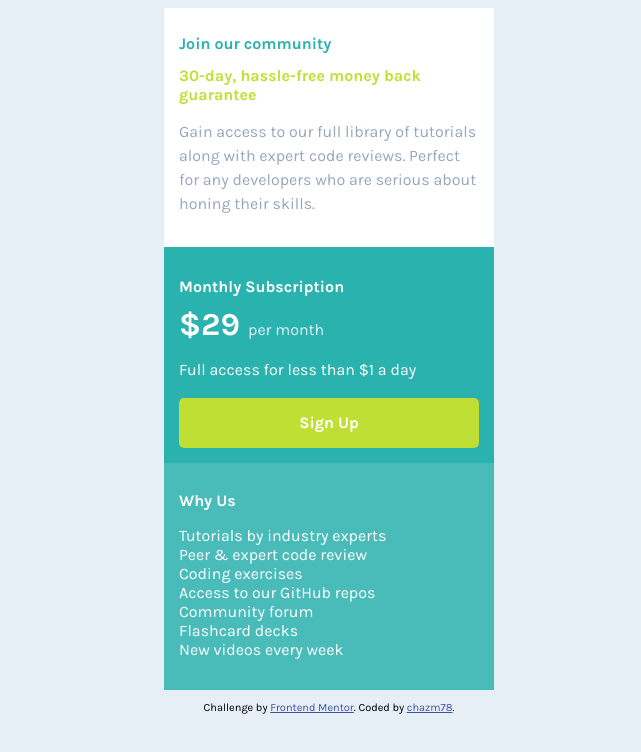
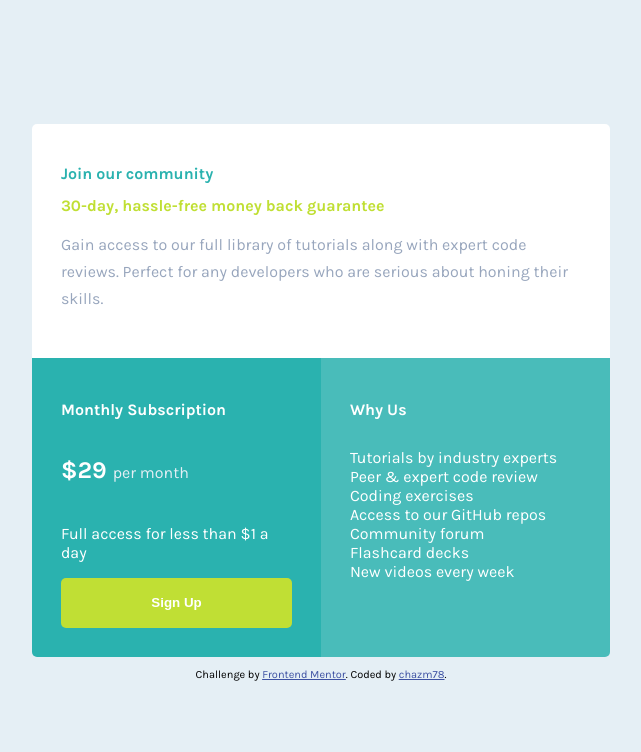
Before and after one commit to chazm78/single-price-grid-component, a plain HTML site: page index.html in a window 1280 px wide. Shown: the whole page, without its empty margins (319-960 px from the left). Drawn offline with Linux system fonts and the light colour scheme.

Commit message:
finished styling

```diff
--- a/index.html
+++ b/index.html
@@ -28,7 +28,7 @@
     </style>
   </head>
   <body>
-    <div class="main">
+    <main>
 
       <div class="join">
         <h1>Join our community</h1>
@@ -40,14 +40,15 @@
         </p>
       </div>
 
-      <div class="sub">
+      <div class="tog">
+        <div class="sub">
         <h2>Monthly Subscription</h2>
         <p class="price">&dollar;29 <span>per month</span></p>
         <p>Full access for less than &dollar;1 a day</p>
         <button class="btn">Sign Up</button>
-      </div>
+        </div>
 
-      <div class="why">
+        <div class="why">
         <h2>Why Us</h2>
         <p>
           Tutorials by industry experts <br>
@@ -58,9 +59,10 @@
           Flashcard decks <br>
           New videos every week
         </p>
+        </div>
       </div>
 
-    </div>
+    </main>
 
     <footer>
       <p class="attribution">
--- a/styles/styles.css
+++ b/styles/styles.css
@@ -11,11 +11,21 @@
     --white: hsl(0, 0%, 100%);
 }
 
+* {
+    padding: 0;
+    box-sizing: border-box;
+}
+
 body {
     font-family: var(--ff);
     font-size: var(--fs);
     background-color: var(--lightgray);
-    width: 100vw;
+    min-height: 100vh;
+    box-sizing: border-box;
+    display: flex;
+    flex-direction: column;
+    justify-content: center;
+    align-items: center;
 }
 
 h1 {
@@ -23,68 +33,84 @@ h1 {
     font-size: var(--fs);
     font-weight: var(--fw2);
 }
+
 h2 {
     font-size: var(--fs);
     font-weight: var(--fw2);
 }
+
 span {
     font-size: var(--fs);
     font-weight:var(--fw1);
     color: var(--lightgray);
 }
 
-.main {
-    display: grid;
-    justify-items: center;
-    width: 300px;
-    margin: auto;
+main {
+    border-radius: 5px;
+    min-width: 300px;
+    max-width: 578px;
+    overflow: hidden;
 }
 
-/* .join styles */
+/* begin .join styles */
 .join {
     background-color: var(--white);
-    padding: 15px;
-    width: 100%;
+    padding: 5%;
 }
+.join h2 {
+    color: var(--yellow);
+}
+.join p {
+    color: var(--grayblue);
+    line-height: 1.7rem;
+}
+/* end .join styles */
 
-.join h2 {
-    color:var(--yellow);
-}
-
-.join p {
-    color:var(--grayblue);
-    line-height: 1.5rem;
-}
-
-/* .sub styles */
+/* begin .sub styles */
 .sub {
     background-color: var(--cyan);
-    padding: 15px;
-    width: 100%;
     color: var(--white);
-    line-height: 1.5rem;
+    padding: 5%;
 }
 .price {
-    font-size: 2rem;
+    font-size: 1.5rem;
     font-weight: var(--fw2);
-    margin: 0;
 }
 .btn {
     background-color: var(--yellow);
-    color:var(--white);
-    font-family: var(--ff);
-    font-weight: var(--fw2);
-    font-size: var(--fs);
+    color: var(--white);
+    height: 50px;
+    width: 100%;
     border: none;
     border-radius: 5px;
-    width: 100%;
-    height: 50px;
+    font-weight: var(--fw2);
 }
+/* end .sub styles */
 
-/* why styles */
+/* begin .why styles */
 .why {
     background-color: var(--turquoise);
-    width: 100%;
-    padding: 15px;
-    color:var(--white);
+    color: var(--white);
+    padding: 5%;
 }
+/* end .why styles */
+
+/* start media queries */
+@media (min-width: 768px){
+    .tog {
+        display: flex;
+        flex-direction: row;
+        width: 100%;
+    }
+    .sub {
+        display: flex;
+        flex-direction: column;
+        width: 50%;
+    }
+    .why {
+        display: flex;
+        flex-direction: column;
+        width: 50%;
+    }
+}
+/* end .why styles */
```
